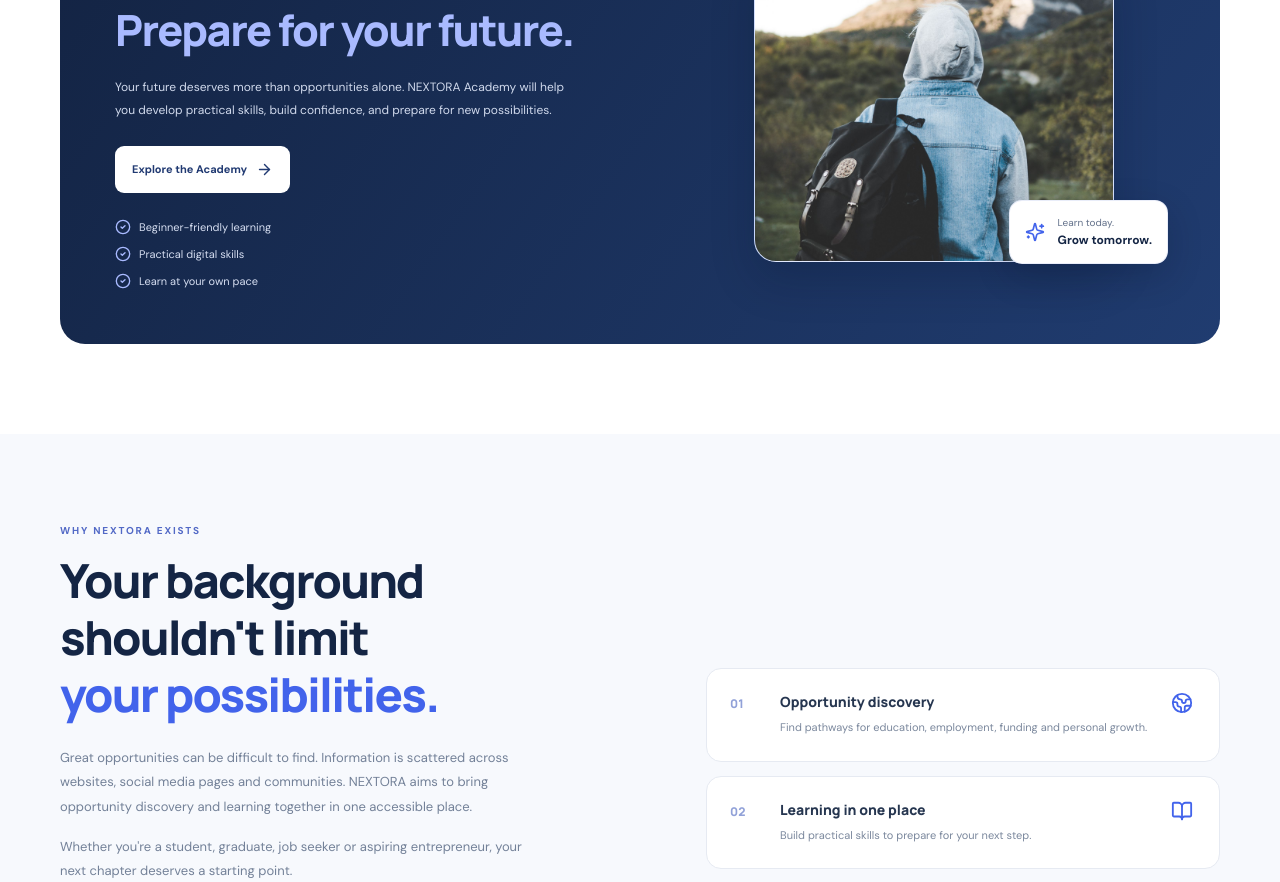
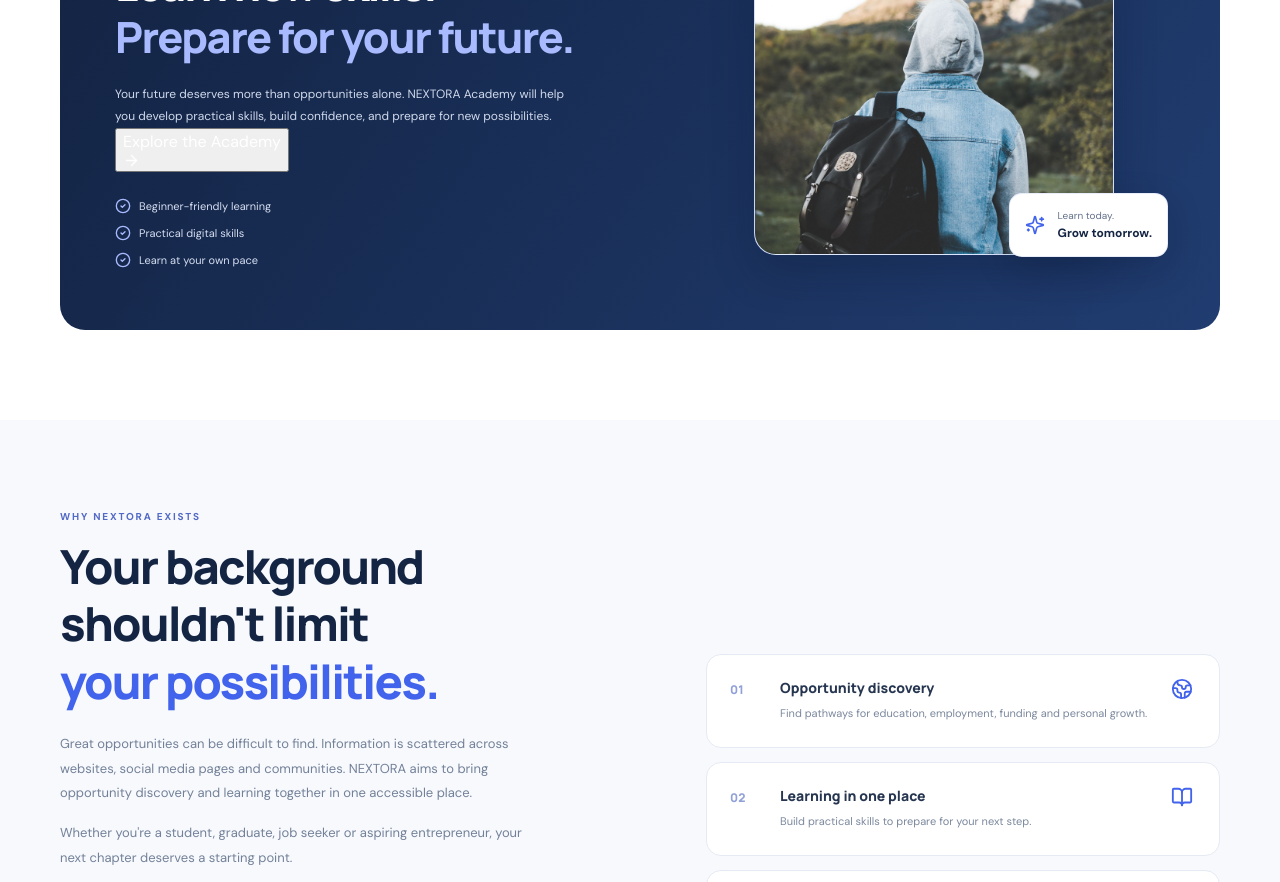
Before and after one commit to Ayanfe0-bip/nextora, a React (Vite) app: page / in a window 1280 px wide. Shown: the part 1780-2662 px from the top of the page. Built offline with nearby package versions, Linux system fonts and the light colour scheme; no server answers.

Commit message:
Update App.jsx

```diff
--- a/src/App.jsx
+++ b/src/App.jsx
@@ -1,6 +1,7 @@
 import { useEffect, useState } from "react";
 import { supabase } from "./lib/supabaseclient";
 import { AuthPortal, Dashboard } from "./AuthPortal";
+import AcademyPage from "./AcademyPage";
 import {
   ArrowRight,
   ArrowUpRight,
@@ -66,7 +67,7 @@
   const [authMode, setAuthMode] = useState(null);
   const [user, setUser] = useState(null);
   const [authLoading, setAuthLoading] = useState(true);
-
+const [academyOpen, setAcademyOpen] = useState(false);
   useEffect(() => {
     let mounted = true;
 
@@ -168,7 +169,9 @@
       </div>
     );
   }
-
+if (academyOpen) {
+  return <AcademyPage onBack={() => setAcademyOpen(false)} />;
+}
   if (user) {
     return (
       <Dashboard
@@ -528,12 +531,10 @@
                 </p>
 
                 <button
-                  className="academy-button"
-                  onClick={() =>
-                    notify(
-                      "NEXTORA Academy learning resources are coming soon."
-                    )
-                  }
+                  onClick={() => {
+  setAcademyOpen(true);
+  window.scrollTo({ top: 0, behavior: "smooth" });
+}}
                 >
                   Explore the Academy{" "}
                   <ArrowRight size={17} />
```
